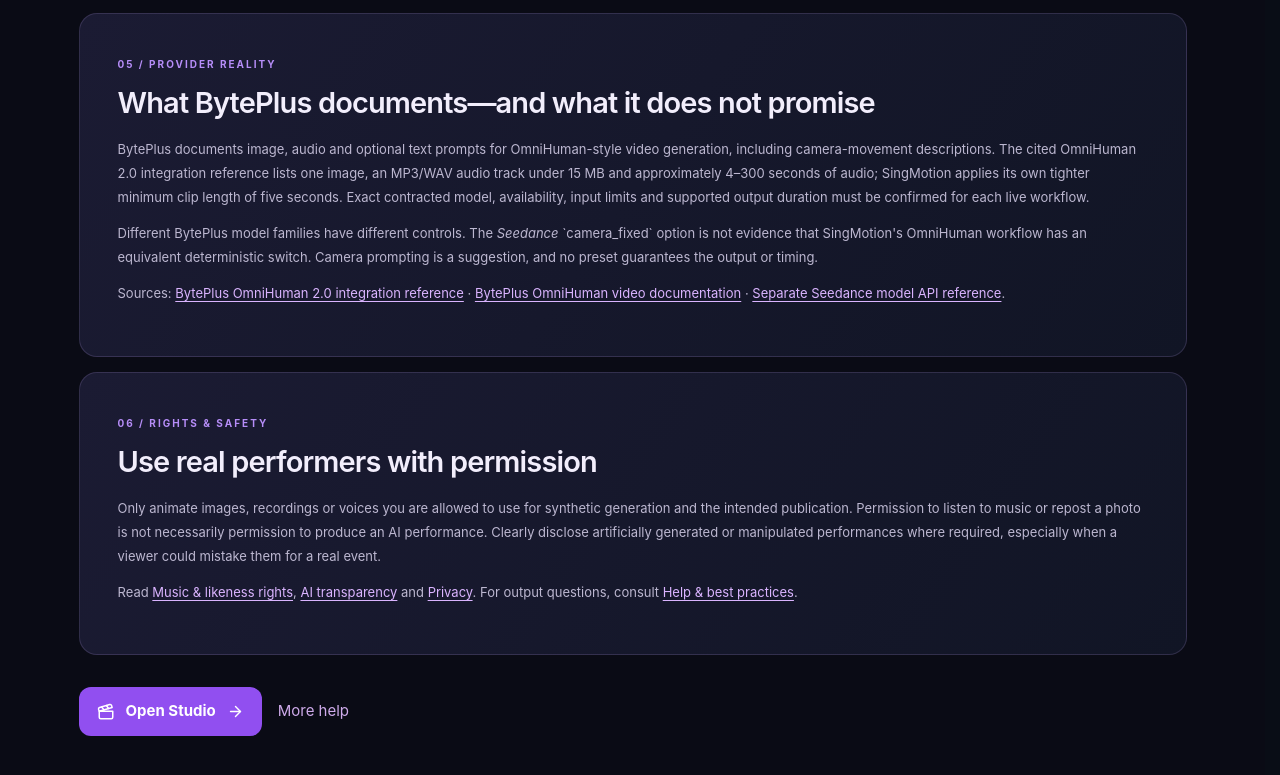
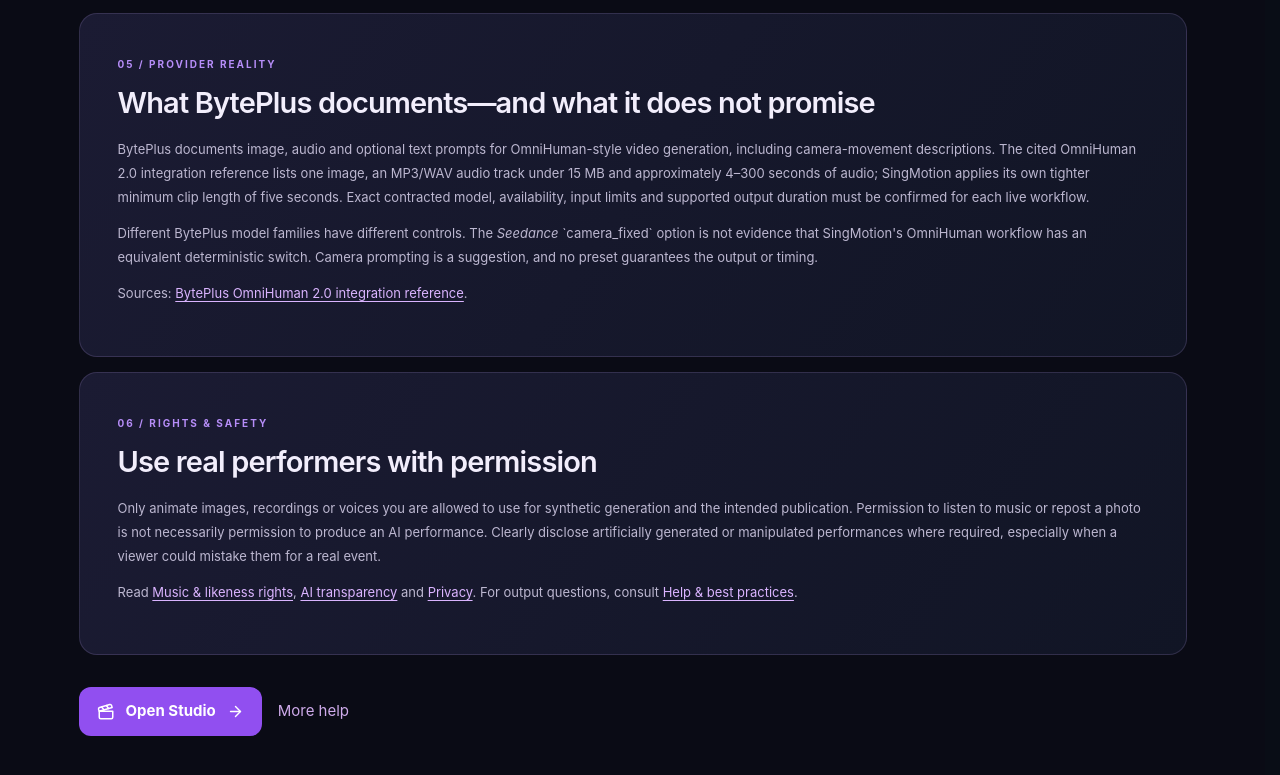
Before and after one commit to bernhardtmuellergermany-maker/singmotion-ai, a Next.js app: page /help/camera-movements in a window 1280 px wide. Shown: the part 3535-4310 px from the top of the page. Built offline with nearby package versions, Linux system fonts and the light colour scheme; no server answers.

Commit message:
Refresh English Help and Legal copy: app/(site)/help/camera-movements/page.tsx

```diff
--- a/app/(site)/help/camera-movements/page.tsx
+++ b/app/(site)/help/camera-movements/page.tsx
@@ -78,7 +78,7 @@ export default function CameraMovementsHelp(){
     <span className="sm-legal-num">05 / PROVIDER REALITY</span><h2>What BytePlus documents—and what it does not promise</h2>
     <p>BytePlus documents image, audio and optional text prompts for OmniHuman-style video generation, including camera-movement descriptions. The cited OmniHuman 2.0 integration reference lists one image, an MP3/WAV audio track under 15 MB and approximately 4–300 seconds of audio; SingMotion applies its own tighter minimum clip length of five seconds. Exact contracted model, availability, input limits and supported output duration must be confirmed for each live workflow.</p>
     <p>Different BytePlus model families have different controls. The <em>Seedance</em> `camera_fixed` option is not evidence that SingMotion's OmniHuman workflow has an equivalent deterministic switch. Camera prompting is a suggestion, and no preset guarantees the output or timing.</p>
-    <p>Sources: <a href="https://github.com/byteplus-sa/ark-mcp/blob/main/docs/tools.md" target="_blank" rel="noopener noreferrer">BytePlus OmniHuman 2.0 integration reference</a> · <a href="https://docs.byteplus.com/en/docs/byteplus-vision/omnihuman-video_generation" target="_blank" rel="noopener noreferrer">BytePlus OmniHuman video documentation</a> · <a href="https://docs.byteplus.com/en/docs/ModelArk/create-video-generation-task-api" target="_blank" rel="noopener noreferrer">Separate Seedance model API reference</a>.</p>
+    <p>Sources: <a href="https://github.com/byteplus-sa/ark-mcp/blob/main/docs/tools.md" target="_blank" rel="noopener noreferrer">BytePlus OmniHuman 2.0 integration reference</a>.</p>
    </section>
    <section className="sm-legal-panel">
     <span className="sm-legal-num">06 / RIGHTS & SAFETY</span><h2>Use real performers with permission</h2>
```
